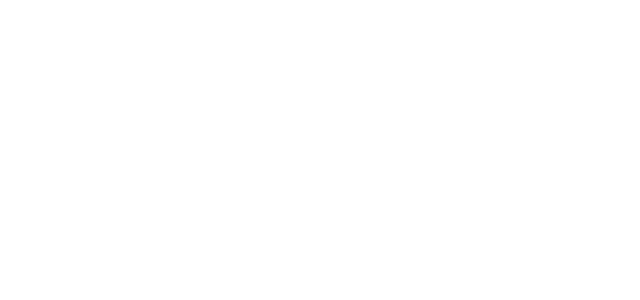
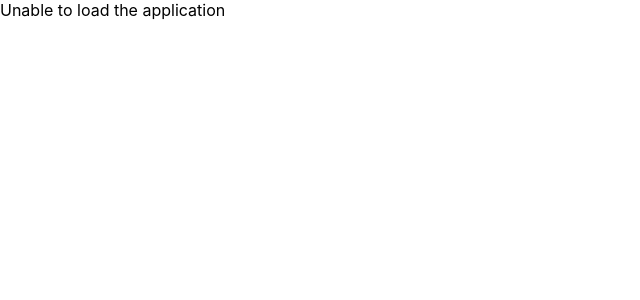
Before and after one commit to salahari9/asset-testing-ui, a React (Create React App) app: page /failure in a window 1280 px wide. Before the commit this address had no page. Shown: the top 300 px of the page, without its empty margins (0-640 px from the left). Built offline with nearby package versions, Linux system fonts and the light colour scheme.

Commit message:
added failure page

```diff
--- a/src/App.js
+++ b/src/App.js
@@ -5,6 +5,7 @@
 import AccountFormPage from './components/AccountFormPage';
 import IdentityPage from './components/IdentityPage';
 import LandingPage from './components/LandingPage';
+import Failure from './components/Failure';
 
 function App() {
   return (
@@ -17,6 +18,8 @@
           {/* Specify the element */}
           <Route path="/accountForm" element={<AccountFormPage />} />{' '}
           {/* Specify the element */}
+          <Route path="/failure" element={<Failure />} />{' '}
+          {/* Specify the element */}
         </Routes>
       </Router>
     </FormProvider>
--- /dev/null
+++ b/src/components/Failure.js
@@ -0,0 +1,6 @@
+import React from 'react';
+
+const Failure = () => {
+  return <div> Unable to load the application</div>;
+};
+export default Failure;
--- a/src/components/LandingPage.js
+++ b/src/components/LandingPage.js
@@ -37,6 +37,7 @@
         updateFormData({ token: result.token });
       } catch (error) {
         setError(error.message);
+        navigate('/failure');
       } finally {
         setLoading(false);
       }
```
